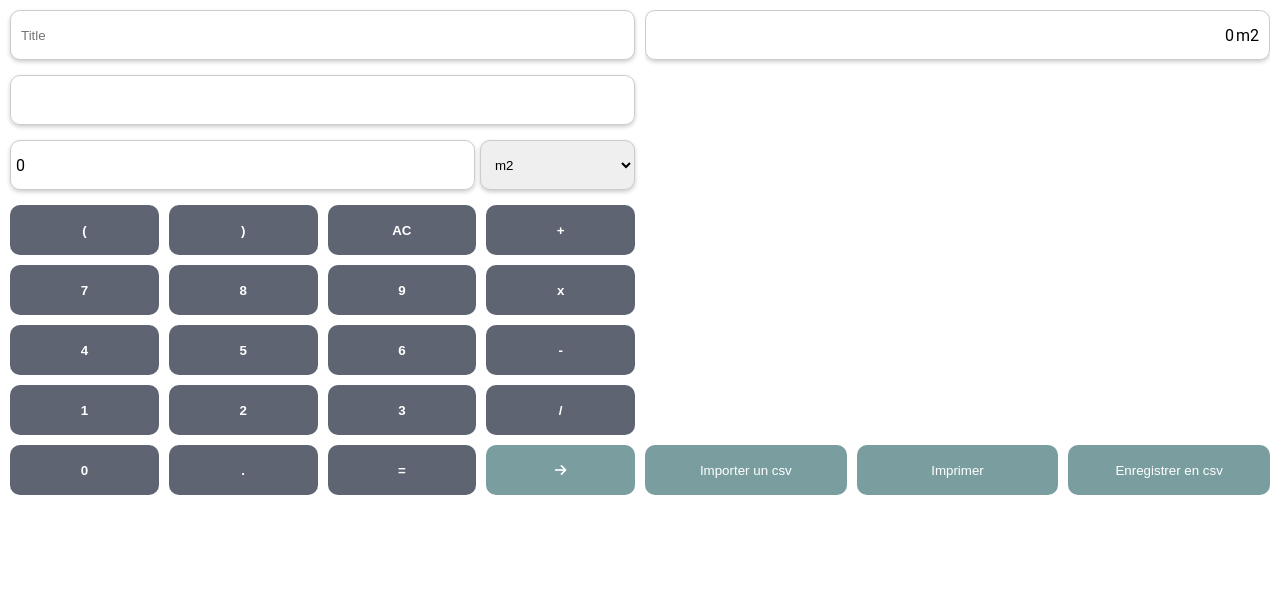
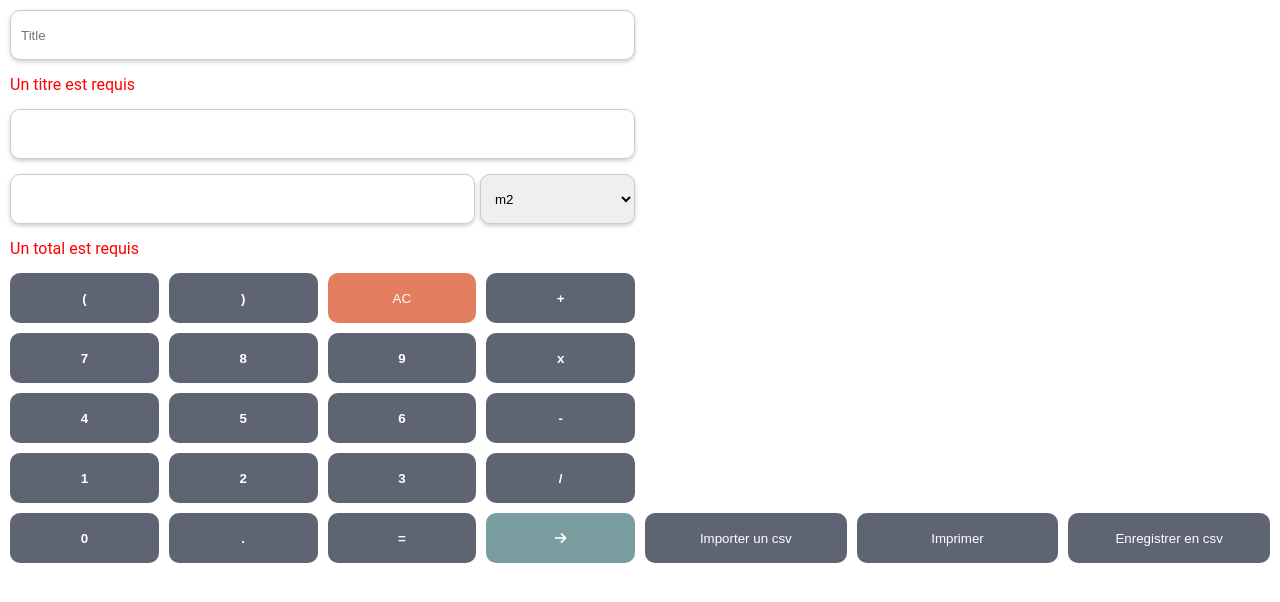
Before and after one commit to leslk/MDS_app_invertory_angular, an Angular app: page / in a window 1280 px wide. Both pictures are taken after a click on the button 560 px from the left and 470 px from the top of the page. Shown: the top 602 px of the page. Built offline with nearby package versions, Linux system fonts and the light colour scheme.

Commit message:
[add] error handler for entry and enhance layout

```diff
--- a/src/app/entry/entry.component.html
+++ b/src/app/entry/entry.component.html
@@ -1,6 +1,9 @@
 <div class="entry">
     <div class="entry-input-container">
         <input class="entry-input" type="text" [(ngModel)]="entry.title" placeholder="Title">
+        @if (errorTitle) {
+            <div class="entry-error">{{errorTitle}}</div>
+        }
         <div class="entry-input">{{entry.calculationString}}</div>
         <div class="entry-result">
             <div class="entry-input__result">{{entry.total}}</div>
@@ -10,10 +13,13 @@
                 }
             </select>
         </div>
+        @if (errorTotal) {
+            <div class="entry-error">{{errorTotal}}</div>
+        }
     </div>
     <div class="entry-keypads">
         @for (key of keyPads; track $index) {
-            <button class="entry-button" (click)="updateCalculations(key)">{{ key }}</button>
+            <button [class]="key === 'AC' ? 'cancel-button' : 'entry-button'" (click)="updateCalculations(key)">{{ key }}</button>
         }
         <button (click)="addEntry()"><i class="fa-solid fa-arrow-right"></i></button>
 
--- a/src/app/entry/entry.component.scss
+++ b/src/app/entry/entry.component.scss
@@ -2,6 +2,12 @@
     &-button {
         background-color: #5E6472;
         font-weight: bold;
+    }
+    .cancel-button {
+        background-color: #E27D60;
+    }
+    &-error {
+        color: red;
     }
     display: flex;
     flex-direction: column;
@@ -16,6 +22,7 @@
         display: flex;
         align-items: center;
         &__result{
+            position: relative;
             display: flex;
             align-items: center;
             height: 37.5px;
--- a/src/app/entry/entry.component.ts
+++ b/src/app/entry/entry.component.ts
@@ -18,11 +18,13 @@ export class EntryComponent {
   id: number = 0;
   entry: Entry = {
     id: this.id,
-    title: "",
-    total: 0,
+    title: null,
+    total: null,
     unit: "m2",
     calculationString: "",
   }
+  errorTitle: string | null = null;
+  errorTotal: string | null = null;
   keyPads = ["(", ")", "AC", "+", 7, 8, 9, "x", 4, 5, 6, "-", 1, 2, 3, "/", 0, ".", "="];
   units = ["m2", "m3", "u", "l"];
 
@@ -42,7 +44,32 @@ export class EntryComponent {
     }
   }
 
+  resetErrors() {
+    this.errorTitle = null;
+    this.errorTotal = null;
+  }
+
+  resetEntry() {
+    this.entry = {
+      id: this.id,
+      title: null,
+      total: null,
+      unit: "m2",
+      calculationString: ""
+    }
+  }
+
   addEntry() {
+    this.resetErrors();
+    if (!this.entry.title) {
+      this.errorTitle = "Un titre est requis";
+    }
+    if (!this.entry.total) {
+      this.errorTotal = "Un total est requis";
+    }
+    if (this.errorTitle || this.errorTotal) {
+      return;
+    }
       if (this.entries.filter((entry: Entry) => this.entry.id === entry.id).length > 0) {
         const index = this.entries.findIndex((entry: Entry) => entry.id === this.entry.id);
         this.entries.splice(index, 1);
@@ -51,13 +78,8 @@ export class EntryComponent {
     this.id++;
     this.entryService.setStoredEntries(this.entries);
     this.entryService.removeSelectedInventory();
-    this.entry = {
-      id: this.id,
-      title: "",
-      total: 0,
-      unit: "m2",
-      calculationString: ""
-    }
+    this.resetEntry();
+    this.resetErrors();
   }
 
   ngOnInit() {
--- a/src/app/inventory/inventory.component.scss
+++ b/src/app/inventory/inventory.component.scss
@@ -20,6 +20,9 @@
         grid-template-columns: repeat(3, 1fr);
         gap: 10px;
         padding: 10px 0;
+        button {
+            background-color: #5E6472;
+        }
     }
     &-card {
         height: 50px;
@@ -37,6 +40,10 @@
         }
     }
     &-title {
+        max-width: 60%;
+        white-space: nowrap;
+        overflow: hidden;
+        text-overflow: ellipsis;
         font-weight: bolder;
     }
     &-total {
--- a/src/interfaces/entry_interface.ts
+++ b/src/interfaces/entry_interface.ts
@@ -1,7 +1,7 @@
 export interface Entry {
     id: number;
-    title: string;
-    total: number;
+    title: string | null;
+    total: number | null;
     unit: string;
     calculationString: string;
   }
```
